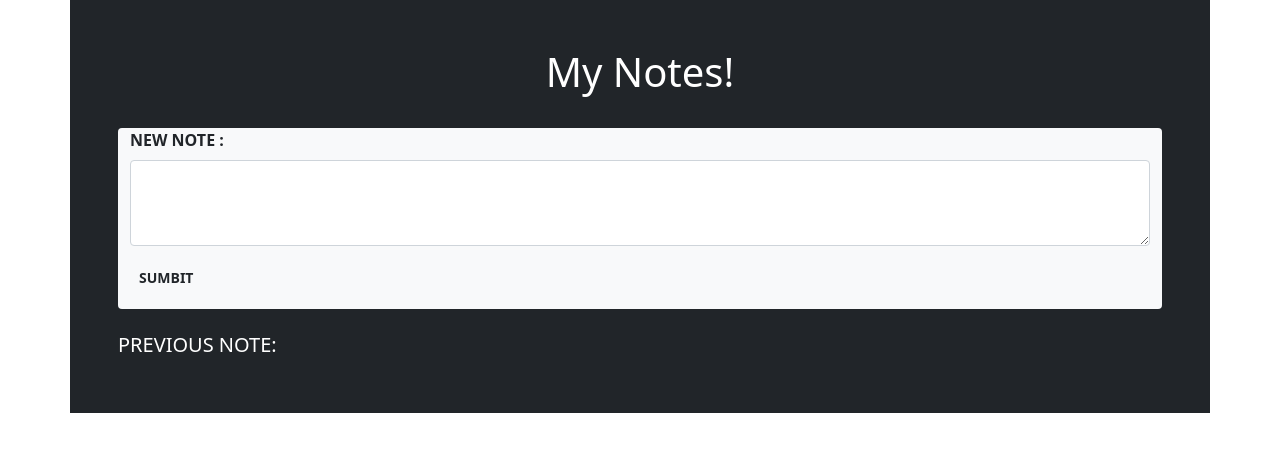
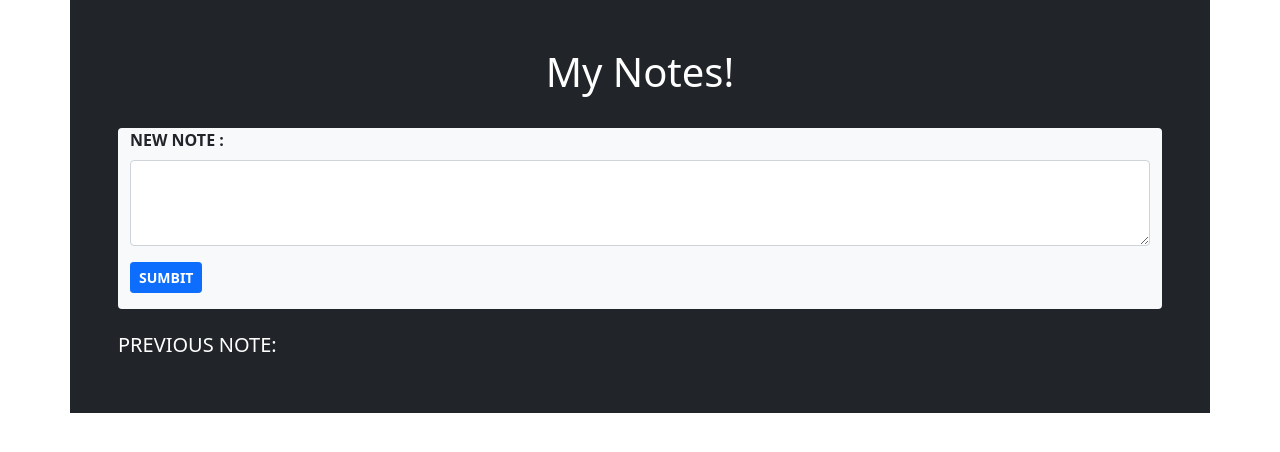
Before and after one commit to richardqlin/note_manager, a Flask app: page / in a window 1280 px wide. Shown: the top 452 px of the page. Run offline with Flask 2, Linux system fonts and the light colour scheme; data that the repository does not hold is empty.

Commit message:
Update index.html

```diff
--- a/templates/index.html
+++ b/templates/index.html
@@ -21,7 +21,7 @@
           <label for="note" class="form-label"><strong>NEW NOTE :</strong></label>
           <textarea name="note" class="form-control" id="note" rows="3"></textarea>
           </div>
-          <button type="submit" name='save-note' class="btn btn-sm btn-priamry mb-3"><strong>SUMBIT</strong></button>
+          <button type="submit" name='save-note' class="btn btn-sm btn-primary mb-3"><strong>SUMBIT</strong></button>
         </form>
       </div>
     <br>
```
